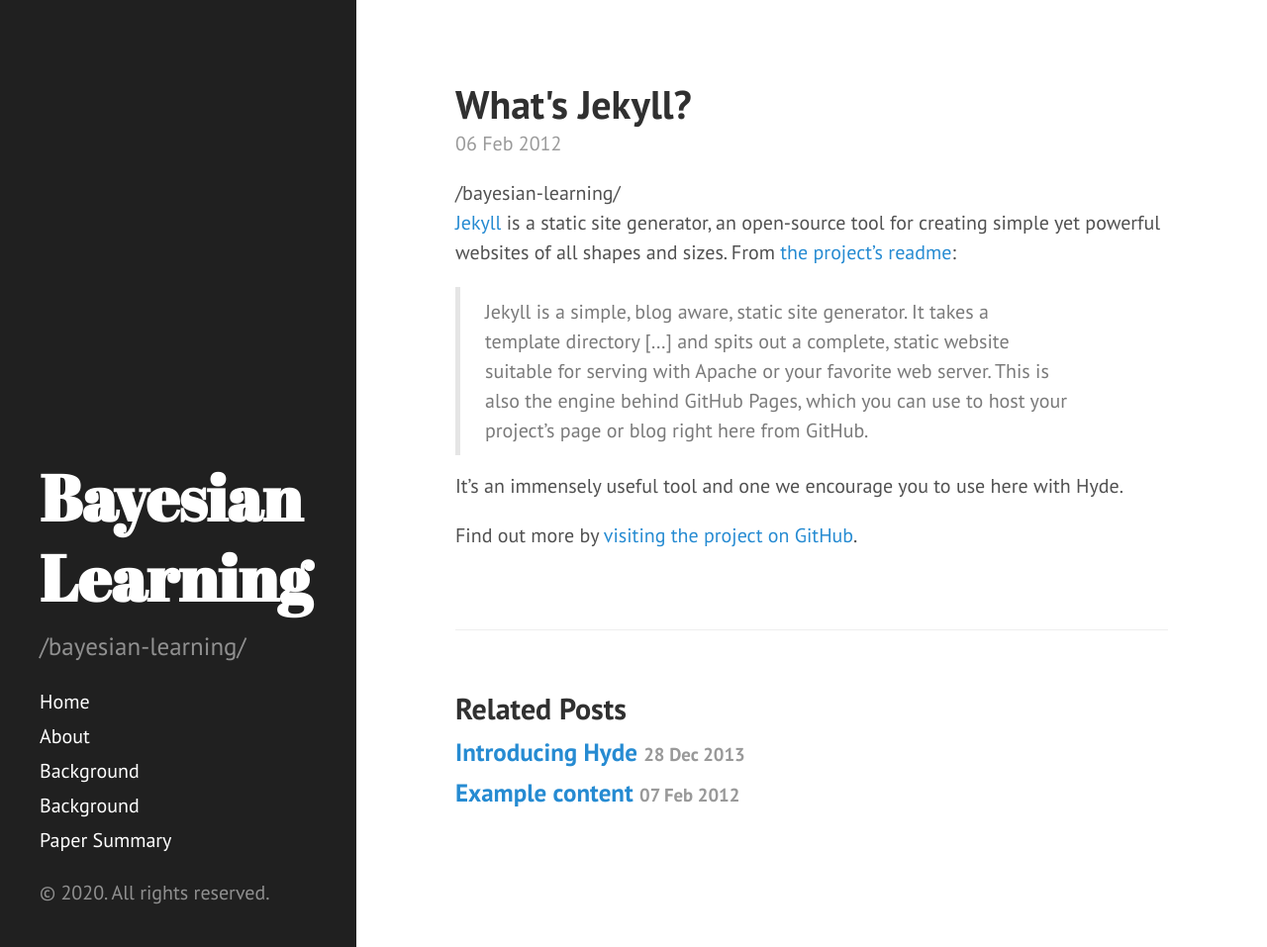
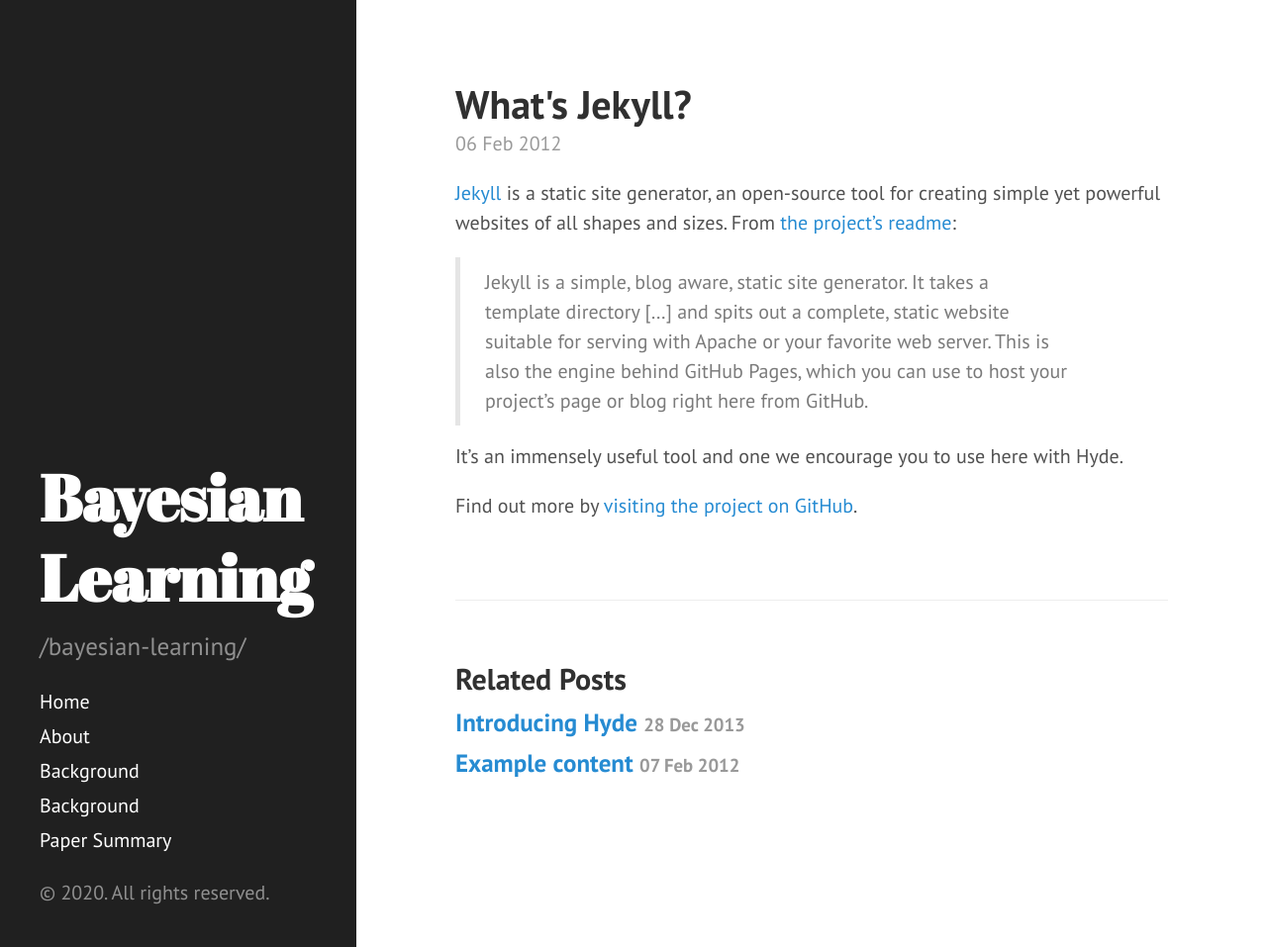
Before and after one commit to Rose-J/Bayesian, a Jekyll site: the page built from _posts/2012-02-06-whats-jekyll.md, in a window 1280 px wide and 957 px high. Shown: the whole window at 99% size. Built offline with Jekyll 4.4.1, drawn with Linux system fonts in a browser that asks for light colours; Markdown is read by kramdown in place of the engine named in the settings.

Commit message:
Update post.html

```diff
--- a/_layouts/post.html
+++ b/_layouts/post.html
@@ -5,7 +5,6 @@
 <div class="post">
   <h1 class="post-title">{{ page.title }}</h1>
   <span class="post-date">{{ page.date | date_to_string }}</span>
-  {{"/"|relative_url}}
   {{ content }}
 </div>
 
```
